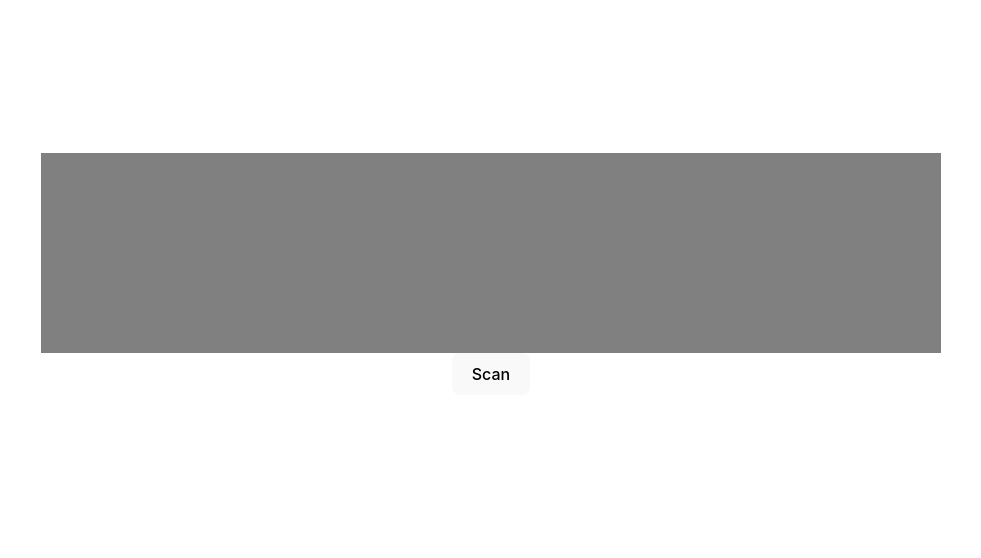
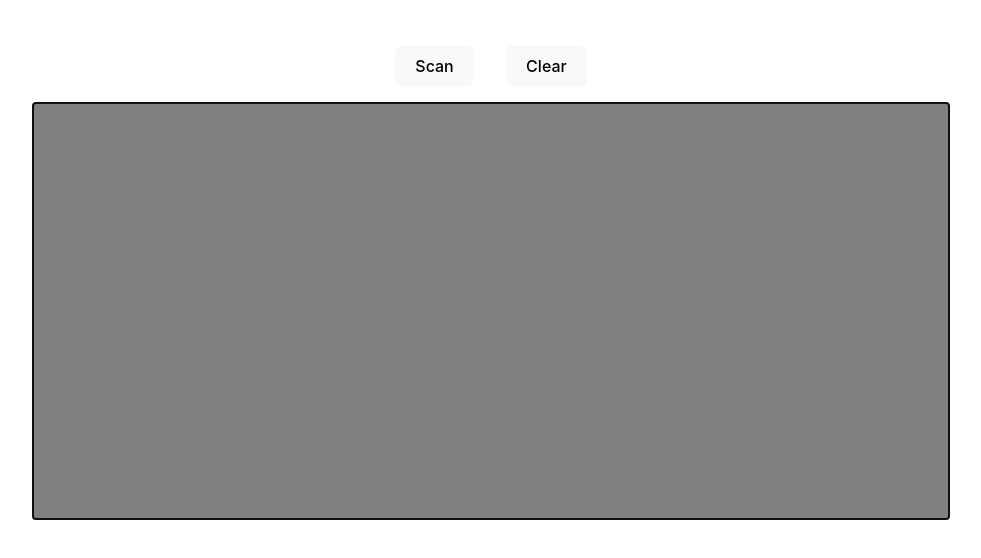
Before and after one commit to mytrofanov/vite-project-highligth-text, a React (Vite) app: page / in a window 1280 px wide. Shown: the part 126-684 px from the top of the page, without its empty margins (149-1130 px from the left). Built offline with nearby package versions, Linux system fonts and the light colour scheme.

Commit message:
feat: useRef

```diff
--- a/src/components/highlight.module.css
+++ b/src/components/highlight.module.css
@@ -3,9 +3,16 @@
     font-size: large;
 }
 
+.button {
+    margin: 16px;
+}
+
 .text {
     width: 900px;
-    height: 200px; /* Ваші стилі для textarea */
+    height: 400px;
 
     background-color: gray;
+
+    padding: 8px;
+    overflow: scroll
 }
--- a/src/components/highlight.tsx
+++ b/src/components/highlight.tsx
@@ -1,4 +1,4 @@
-import React, { ReactNode, useState } from 'react';
+import React from 'react';
 import styles from './highlight.module.css';
 
 interface HighlightProps {
@@ -7,10 +7,13 @@ interface HighlightProps {
 
 export const Highlight = (props: HighlightProps) => {
     const { searchText } = props;
-    const [inputText, setInputText] = useState<string>('');
-    const [highlightedText, setHighlightedText] = useState<(string | ReactNode)[]>('');
     const editableDivRef = React.useRef<HTMLDivElement>(null);
-    const textToShow = highlightedText.length > 0 ? highlightedText : inputText;
+
+    React.useEffect(() => {
+        if (editableDivRef.current) {
+            editableDivRef.current.focus();
+        }
+    }, []);
 
     const createRegex = () => {
         const searchTextRegex = searchText.map(word => `\\b${word}\\b`).join('|');
@@ -21,31 +24,40 @@ export const Highlight = (props: HighlightProps) => {
         const parts = text.split(createRegex());
         const highlightedParts = parts.map((part, index) => {
             const isHighlighted = searchText.includes(part.toLowerCase());
-            return isHighlighted ? (
-                <b key={index} className={styles.highlight}>
-                    {part}
-                </b>
-            ) : (
-                part
-            );
+            return isHighlighted ? `<b key=${index} class=${styles.highlight}>${part}</b>` : part;
         });
 
-        setHighlightedText(highlightedParts);
+        if (editableDivRef.current) {
+            editableDivRef.current.innerHTML = highlightedParts.join('');
+        }
     };
 
     const handleScanClick = () => {
         if (!editableDivRef.current) return;
-        const editedText = editableDivRef.current.innerText;
-        setInputText(editedText);
+        const editedText = editableDivRef.current.innerHTML;
         highlightAndSet(editedText);
+    };
+
+    const handleScanClear = () => {
+        if (editableDivRef.current) {
+            editableDivRef.current.innerHTML = '';
+        }
     };
 
     return (
         <div>
-            <div contentEditable="true" className={styles.text} ref={editableDivRef}>
-                {textToShow}
-            </div>
-            <button onClick={handleScanClick}>Scan</button>
+            <button onClick={handleScanClick} className={styles.button}>
+                Scan
+            </button>
+            <button onClick={handleScanClear} className={styles.button}>
+                Clear
+            </button>
+            <div
+                contentEditable="true"
+                className={styles.text}
+                ref={editableDivRef}
+                suppressContentEditableWarning={true}
+            />
         </div>
     );
 };
--- a/src/components/text.tsx
+++ b/src/components/text.tsx
@@ -1,7 +1,117 @@
 import { Highlight } from './highlight.tsx';
 
 const Text = () => {
-    const wordList = ['word1', 'word2', 'word3'];
+    const wordList = [
+        'apple',
+        'banana',
+        'cherry',
+        'date',
+        'elderberry',
+        'fig',
+        'grape',
+        'honeydew',
+        'kiwi',
+        'lemon',
+        'mango',
+        'orange',
+        'papaya',
+        'quince',
+        'raspberry',
+        'strawberry',
+        'blueberry',
+        'blackberry',
+        'watermelon',
+        'pineapple',
+        'pear',
+        'peach',
+        'plum',
+        'apricot',
+        'cranberry',
+        'grapefruit',
+        'lime',
+        'coconut',
+        'pomegranate',
+        'dragonfruit',
+        'guava',
+        'lychee',
+        'passionfruit',
+        'mulberry',
+        'boysenberry',
+        'kiwifruit',
+        'cantaloupe',
+        'tangerine',
+        'apricot',
+        'nectarine',
+        'persimmon',
+        'starfruit',
+        'cucumber',
+        'tomato',
+        'bell pepper',
+        'carrot',
+        'lettuce',
+        'broccoli',
+        'cauliflower',
+        'zucchini',
+        'spinach',
+        'kale',
+        'potato',
+        'sweet potato',
+        'onion',
+        'garlic',
+        'ginger',
+        'pumpkin',
+        'butternut squash',
+        'acorn squash',
+        'avocado',
+        'eggplant',
+        'asparagus',
+        'peas',
+        'corn',
+        'green beans',
+        'cabbage',
+        'celery',
+        'radish',
+        'turnip',
+        'beet',
+        'mushroom',
+        'parsley',
+        'cilantro',
+        'thyme',
+        'rosemary',
+        'basil',
+        'oregano',
+        'mint',
+        'sage',
+        'dill',
+        'cinnamon',
+        'nutmeg',
+        'paprika',
+        'cumin',
+        'coriander',
+        'cardamom',
+        'turmeric',
+        'cayenne pepper',
+        'mustard',
+        'vanilla',
+        'chocolate',
+        'caramel',
+        'honey',
+        'maple syrup',
+        'jam',
+        'jelly',
+        'marmalade',
+        'peanut butter',
+        'almond butter',
+        'cashew butter',
+        'hazelnut spread',
+        'hummus',
+        'salsa',
+        'guacamole',
+        'ketchup',
+        'mayonnaise',
+        'mustard',
+        'ranch dressing',
+    ];
 
     return (
         <div>
```
